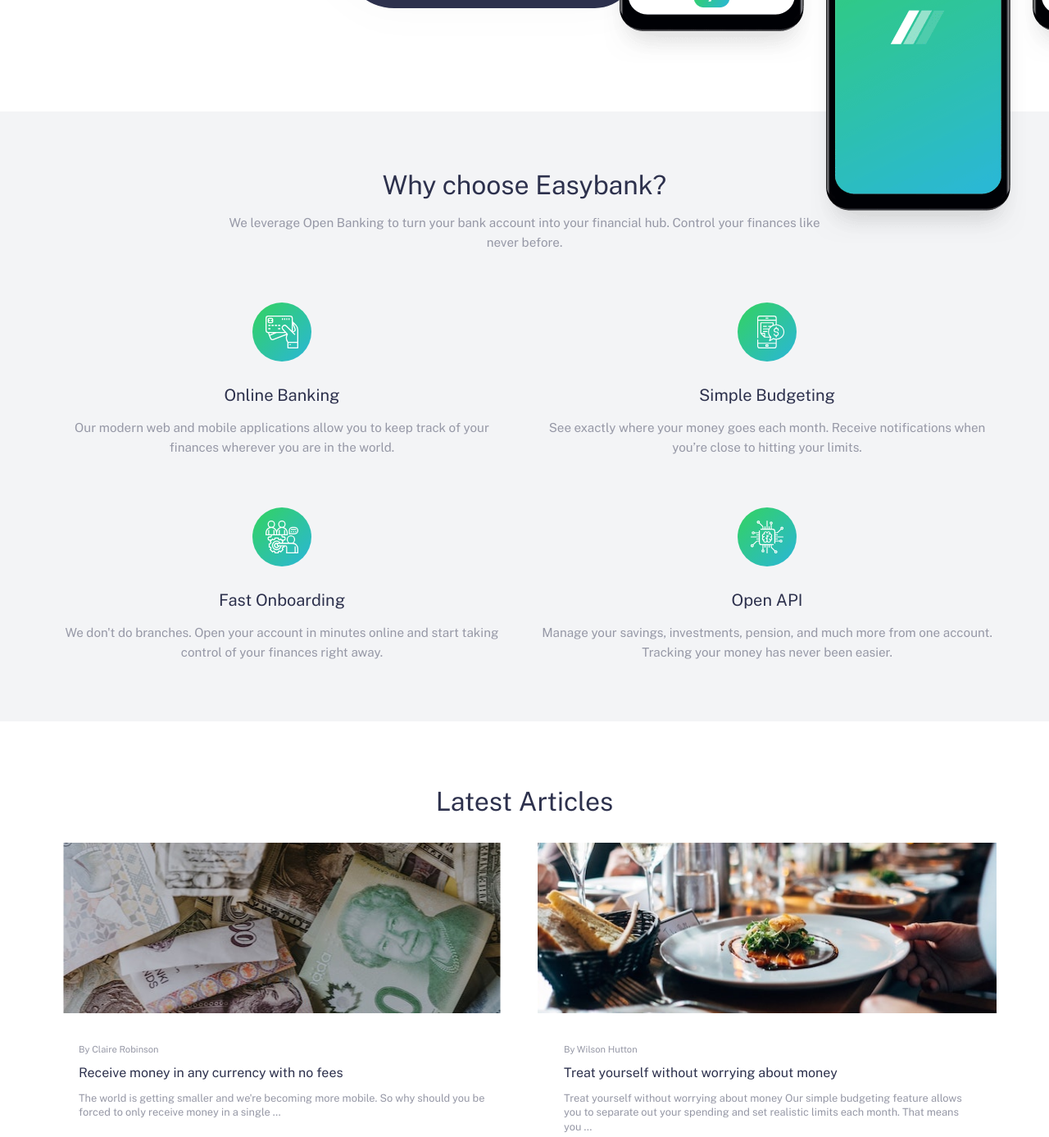
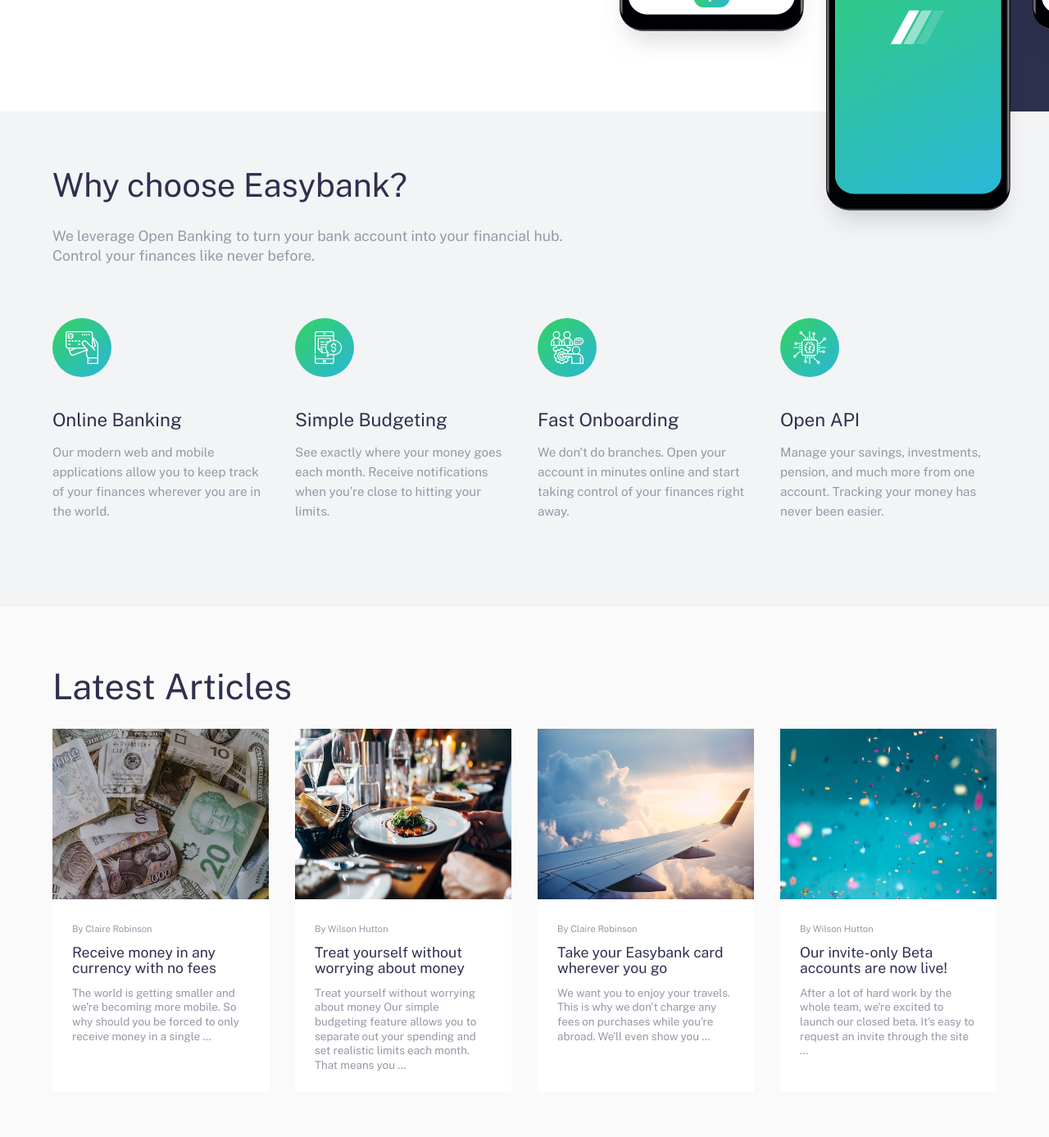
Before and after one commit to Peter-Soeiro/Easybank, a website: page index.html in a window 1280 px wide. Shown: the part 620-2007 px from the top of the page at 82% size. Drawn offline with nearby package versions, Linux system fonts and the light colour scheme.

Commit message:
add intro and info desktop styles

```diff
--- a/scss/main.scss
+++ b/scss/main.scss
@@ -131,6 +131,7 @@
 
 .articles {
   padding: 5rem 0;
+  background-color: $color-verylight-grey;
 
   &__title {
     text-align: center;
@@ -139,6 +140,7 @@
 }
 
 .article {
+  background-color: #fff;
   .img__container {
     height: 13rem;
     position: relative;
@@ -146,6 +148,7 @@
   }
 
   &__img {
+    height: 100%;
     position: absolute;
     left: 50%;
     top: 50%;
@@ -347,14 +350,15 @@
     background-image: none;
     overflow: visible;
     justify-content: space-between;
+    position: relative;
 
-    .container {
+    &::before {
+      content: "";
+      position: absolute;
+      inset: -12rem 0 0 47%;
+      z-index: -1;
       background-image: url(../images/bg-intro-desktop.svg);
-      background-size: 50rem;
       background-repeat: no-repeat;
-      margin-top: -4.3rem;
-      // background-position: 80rem -10rem;
-      // background-attachment: fixed;
     }
 
     &__img {
@@ -380,31 +384,65 @@
     }
   }
 
-  // .info {
-  //   &__title {
-  //   }
+  .info {
+    text-align: left;
+    &__title {
+      font-size: 2.5rem;
+      margin-bottom: 2rem;
+    }
 
-  //   &__text {
-  //     width: 65%;
-  //     margin: 0 auto 2rem;
-  //   }
-  // }
+    &__text {
+      font-size: 1.1rem;
+      width: 55%;
+      margin: 0 0 1.5rem;
+    }
+  }
 
-  // .columns {
-  //   display: grid;
-  //   grid-template-columns: repeat(2, 1fr);
-  //   gap: 2rem;
-  // }
+  .columns {
+    display: grid;
+    grid-template-columns: repeat(4, 1fr);
+    gap: 2rem;
+  }
 
-  // .footer .nav {
-  //   display: flex;
-  //   flex-direction: column;
-  //   align-items: center;
+  .col {
+    margin-bottom: 2rem;
+    &__img {
+      margin: 2.5rem 0;
+    }
 
-  //   &__list {
-  //     display: flex;
-  //   }
-  // }
+    &__title {
+      font-size: 1.4rem;
+    }
+  }
+
+  .articles__title {
+    text-align: left;
+    font-size: 2.7rem;
+  }
+
+  .article {
+    &__container {
+      padding: 1.5rem;
+    }
+
+    &__title {
+      font-size: 1.1rem;
+    }
+
+    &__text {
+      font-size: 0.84rem;
+    }
+  }
+
+  .footer .nav {
+    display: flex;
+    flex-direction: column;
+    align-items: center;
+
+    &__list {
+      display: flex;
+    }
+  }
 
   // .nav__list + .nav__list {
   //   margin-top: 1rem;
```
Also changed, not shown: css/main.css, 1 other file.
